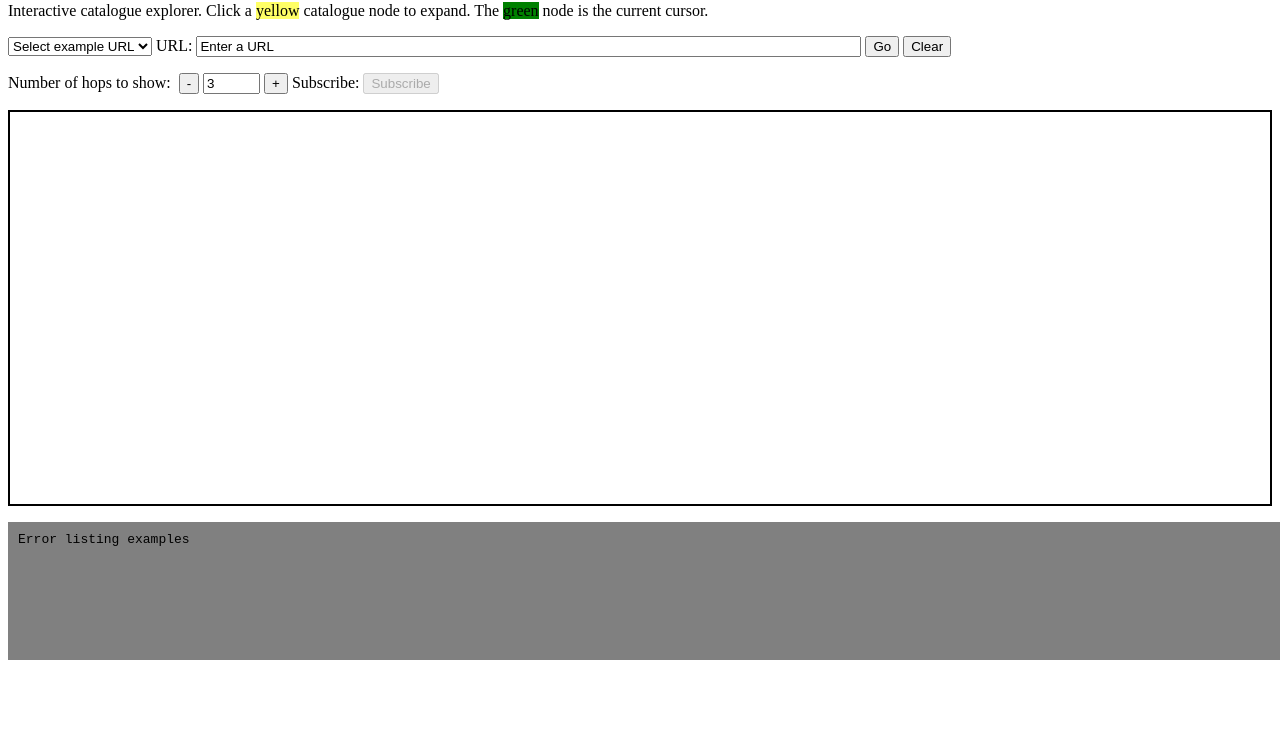
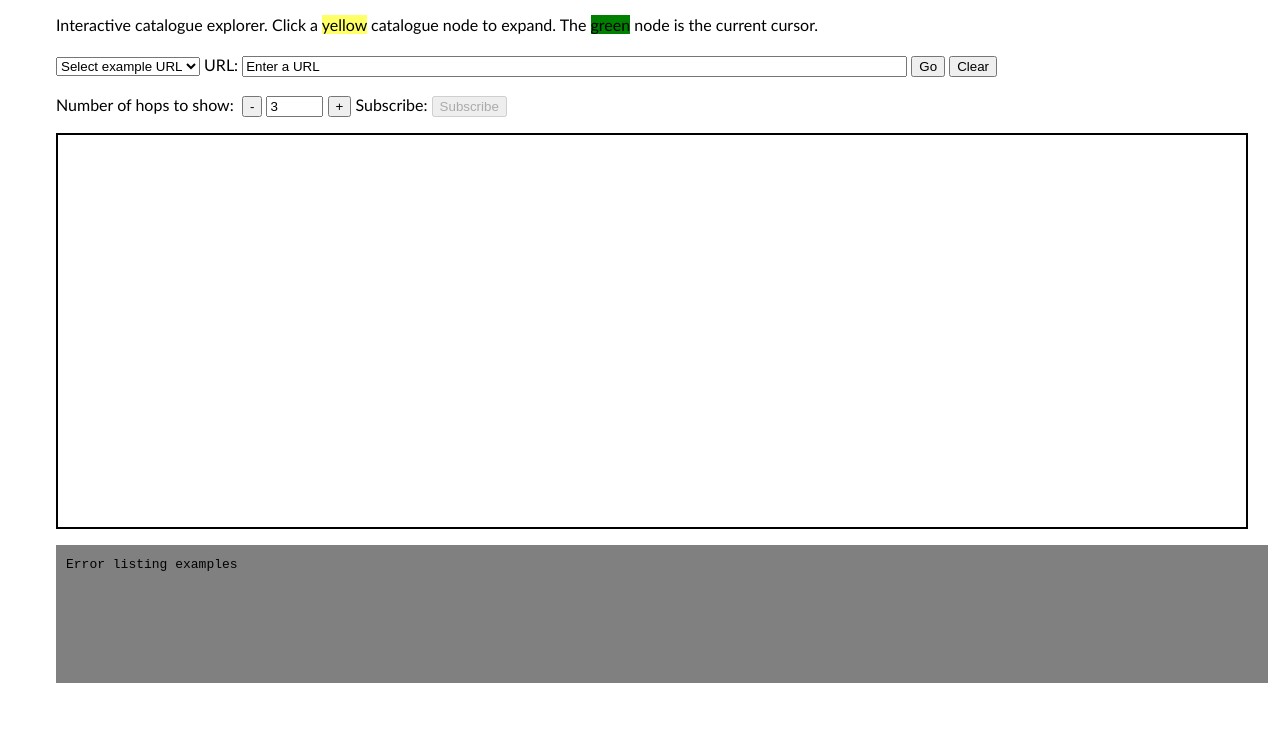
Before and after one commit to 1248/browser-tools, a website: page htdocs/explorer.html in a window 1280 px wide. Shown: the part 64-800 px from the top of the page. Drawn offline with Linux system fonts and the light colour scheme; no server answers.

Commit message:
Single stylesheet

```diff
--- /dev/null
+++ b/htdocs/css/style.css
@@ -0,0 +1,28 @@
+#log {
+    height: 15%;
+    width:100%;
+    padding:10px;
+    background:#808080;
+    overflow:scroll;
+    font-family: monospace;
+}
+.green {
+    background-color:#008000;
+}
+.yellow {
+    background-color:#FFFF66;
+}
+#canvascontainer {
+    border: 2px solid black;
+}
+
+.attrs {
+    font-family: monospace;
+    font-size: 9px;
+}
+
+body,td,a,p{font-family:Optima,Verdana,arial,sans-serif;text-align:justify}
+/*body,td,a,p{text-align:justify}*/
+body{line-height:1.5;margin-left:3.5em;margin-right:2em;
+background-color: #ffffff; color: #000000}
+h1,h2,h3,h4{font-family:helvetica,sans-serif;text-align:left}
--- a/htdocs/explorer.html
+++ b/htdocs/explorer.html
@@ -1,26 +1,7 @@
 <html lang="en">
 <head>
 <link rel="stylesheet" type="text/css" href="css/diQuery-collapsiblePanel.css">
-<style type="text/css">
-h1 {color:red;}
-#log {
-    height: 15%;
-    width:100%;
-    padding:10px;
-    background:#808080;
-    overflow:scroll;
-    font-family: monospace;
-}
-.green {
-    background-color:#008000;
-}
-.yellow {
-    background-color:#FFFF66;
-}
-#canvascontainer {
-    border: 2px solid black;
-}
-</style>
+<link rel="stylesheet" type="text/css" href="css/style.css">
 <script src="js/jquery-1.9.1.min.js"></script>
 <script src="js/jquery.scrollTo-1.4.2-min.js"></script>
 <script type="text/javascript" src="js/URI.js"></script>
```
Also changed, not shown: htdocs/browser.html (+1 -20 lines), htdocs/catcreator.html (+1 -20 lines), htdocs/crawler.html (+1 -14 lines), htdocs/index.html (+1 -11 lines), htdocs/itemcreator.html (+1 -20 lines), htdocs/map.html (+1 -18 lines), htdocs/resources.html (+1 -11 lines).
